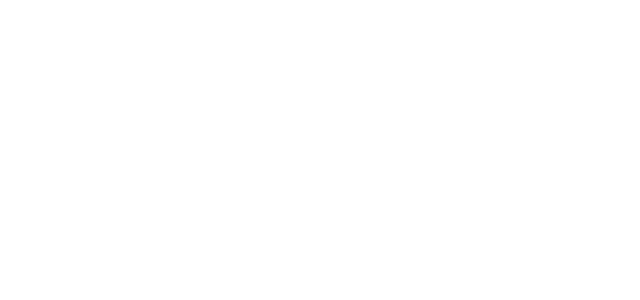
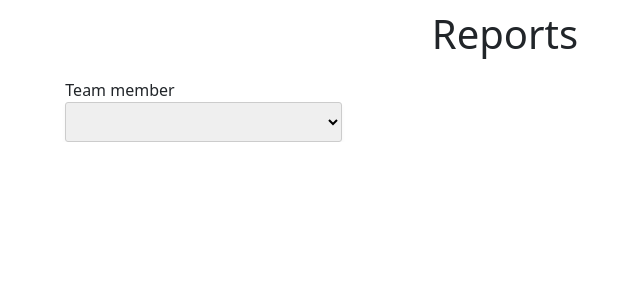
Before and after one commit to SladjanaColakovic/time-sheet, a React (Create React App) app in the folder time-sheet-front/: page /reports in a window 1280 px wide. Before the commit this address had no page. Shown: the top 300 px of the page, without its empty margins (235-875 px from the left). Built offline with nearby package versions, Linux system fonts and the light colour scheme.

Commit message:
reports front

```diff
--- a/time-sheet-front/src/App.js
+++ b/time-sheet-front/src/App.js
@@ -9,6 +9,7 @@
 import TeamMembers from './teamMembers/TeamMembers';
 import Projects from './projects/Projects';
 import Clients from './clients/Clients';
+import Reports from './reports/Reports';
 
 function App() {
 
@@ -43,6 +44,7 @@
             <Route path='/teamMembers' element={<TeamMembers />} />
             <Route path='/projects' element={<Projects />} />
             <Route path='/clients' element={<Clients />} />
+            <Route path='/reports' element={<Reports />} />
           </Routes>
         </div>
       </div>
--- a/time-sheet-front/src/Navbar.js
+++ b/time-sheet-front/src/Navbar.js
@@ -19,6 +19,10 @@
         navigate('/clients', { replace: true });
     }
 
+    const showReport = () => {
+        navigate('/reports', { replace: true });
+    }
+
     const logout = () => {
         localStorage.clear();
         window.location.reload();
@@ -32,7 +36,7 @@
                 </svg>
                 <label>TimeSheet</label>
             </button>
-            <button>
+            <button onClick={showReport}>
                 <svg xmlns="http://www.w3.org/2000/svg" width="30" height="30" className="bi bi-file-earmark-text" viewBox="0 0 16 16">
                     <path d="M5.5 7a.5.5 0 0 0 0 1h5a.5.5 0 0 0 0-1h-5zM5 9.5a.5.5 0 0 1 .5-.5h5a.5.5 0 0 1 0 1h-5a.5.5 0 0 1-.5-.5zm0 2a.5.5 0 0 1 .5-.5h2a.5.5 0 0 1 0 1h-2a.5.5 0 0 1-.5-.5z" />
                     <path d="M9.5 0H4a2 2 0 0 0-2 2v12a2 2 0 0 0 2 2h8a2 2 0 0 0 2-2V4.5L9.5 0zm0 1v2A1.5 1.5 0 0 0 11 4.5h2V14a1 1 0 0 1-1 1H4a1 1 0 0 1-1-1V2a1 1 0 0 1 1-1h5.5z" />
--- a/time-sheet-front/src/index.css
+++ b/time-sheet-front/src/index.css
@@ -199,3 +199,12 @@
   resize: horizontal;
   box-shadow: rgba(0, 0, 0, 0.04) 0px 3px 5px;
 }
+
+select {
+  width: 100%;
+  padding: 7px;
+  border: 1px solid #ccc;
+  border-radius: 3px;
+  resize: horizontal;
+  box-shadow: rgba(0, 0, 0, 0.04) 0px 3px 5px;
+}
--- /dev/null
+++ b/time-sheet-front/src/reports/Reports.js
@@ -0,0 +1,12 @@
+import Search from "./Search";
+
+const Reports = () => {
+    return (
+        <div className="main">
+            <h1>Reports</h1>
+            <Search></Search>
+        </div>
+    );
+}
+
+export default Reports;
--- /dev/null
+++ b/time-sheet-front/src/reports/Search.js
@@ -0,0 +1,23 @@
+const Search = () => {
+    return (
+        <div>
+
+            <div className="row">
+                <div className="col-1"></div>
+                <div className="col-10">
+                    <div className="row">
+                        <div className="col-4">
+                            <label>Team member</label>
+                            <select>
+                                <option value=""></option>
+                            </select>
+                        </div>
+                    </div>
+                </div>
+                <div className="col-1"></div>
+            </div>
+        </div>
+    );
+}
+
+export default Search;
```
